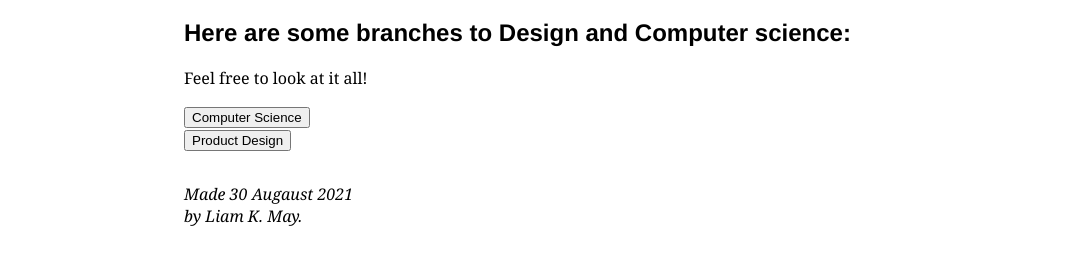
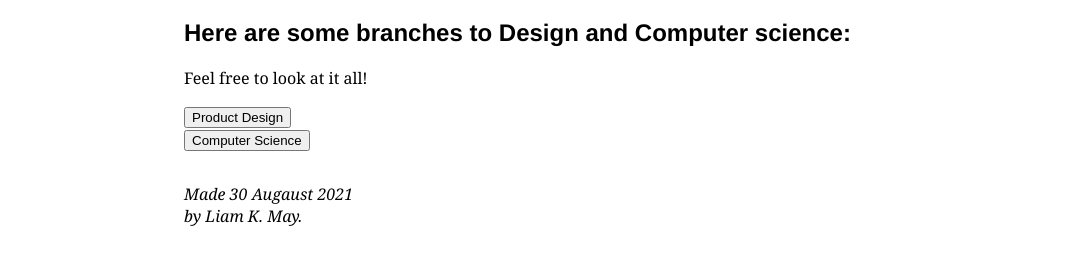
Before and after one commit to TheTriangleTrippa/Portfolio, a Jekyll site: the page built from index.html, in a window 1280 px wide. Shown: the part 459-724 px from the top of the page, without its empty margins (0-1068 px from the left). Built offline with Jekyll 4.4.1, drawn with Linux system fonts in a browser that asks for light colours.

Commit message:
Update profile.html

```diff
--- a/_includes/profile.html
+++ b/_includes/profile.html
@@ -36,13 +36,13 @@ one day I will finish, or meet others to join my project.
 <h2 class="exploration">Here are some branches to Design and Computer science:</h2>
   <p>Feel free to look at it all!
 
+<form action="https://www.w3docs.com/" method="get" target="_blank">
+   <button class="button.prod" style="vertical-align:middle"><span>Product Design </span> </button>
+</form>
+<form action="https://www.w3docs.com/learn-html/html-button-tag.html/" method="get" target="_blank">
+  <button class="button.sci" style="vertical-align:middle"><span>Computer Science </span></button>
+</form>
 
-  <form action="https://www.w3docs.com/learn-html/html-button-tag.html/" method="get" target="_blank">
-<button class="button.sci" style="vertical-align:middle"><span>Computer Science </span></button>
-  </form>
-    <form action="https://www.w3docs.com/" method="get" target="_blank">
- <button class="button.prod" style="vertical-align:middle"><span>Product Design </span> </button>
-  </form>
 <img class="drag" src="assets/img/random dragon dodle BG low.jpg">
 
 <!-- Sign and date the page, it's only polite! -->
```
